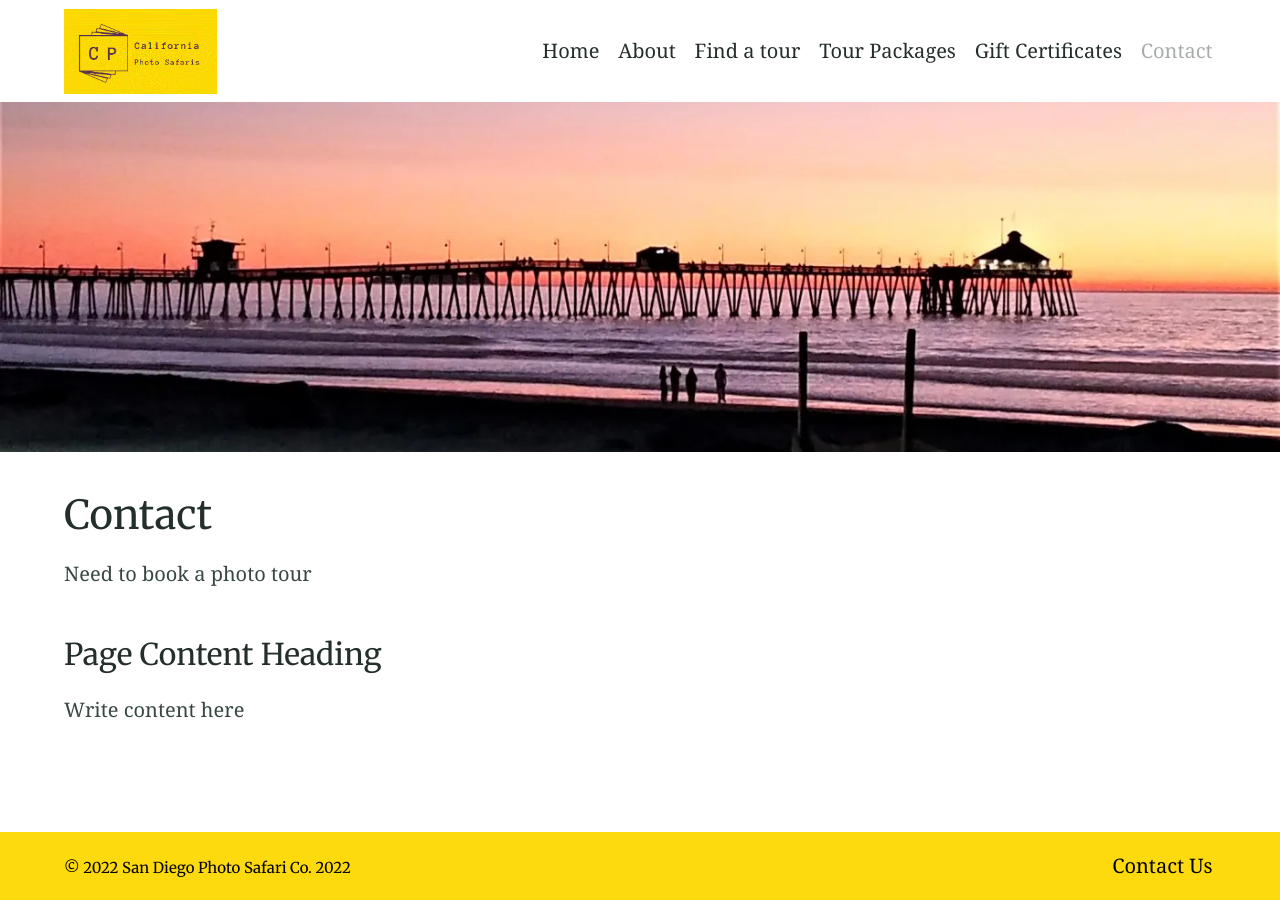
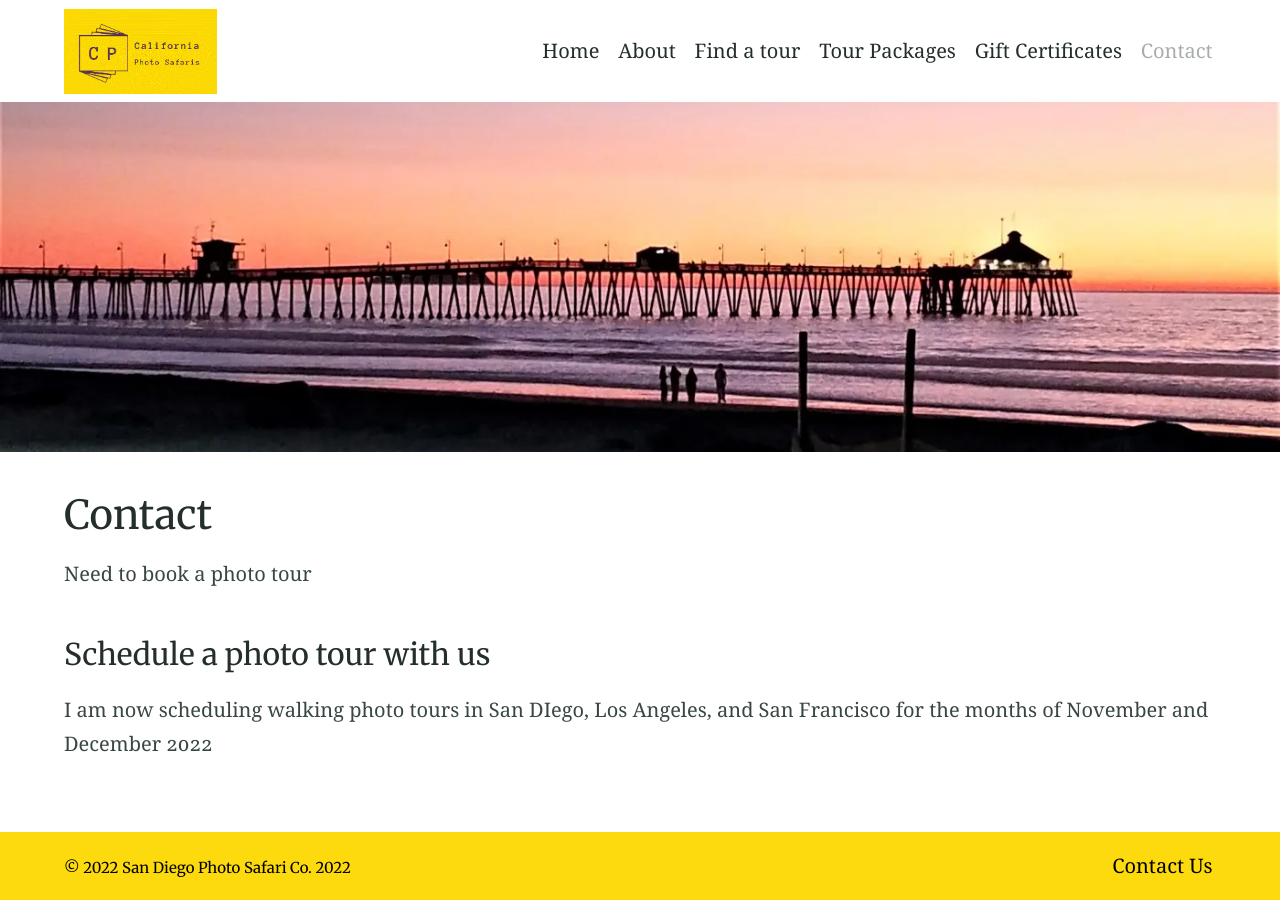
Before and after one commit to Coolweb2go/californiaphotosafaris, a Jekyll site: the page built from contact.md, in a window 1280 px wide. Built offline with Jekyll 4.4.1, drawn with Linux system fonts in a browser that asks for light colours.

Commit message:
Update from Forestry.io elle gamboa updated contact.md

```diff
--- a/contact.md
+++ b/contact.md
@@ -8,6 +8,6 @@ excerpt: This site was created to guide Californians who want to move to a more
 ---
 Need to book a photo tour
 
-### Page Content Heading
+### Schedule a photo tour with us
 
-Write content here
+I am now scheduling walking photo tours in San DIego, Los Angeles, and San Francisco for the months of November and December 2022
```
